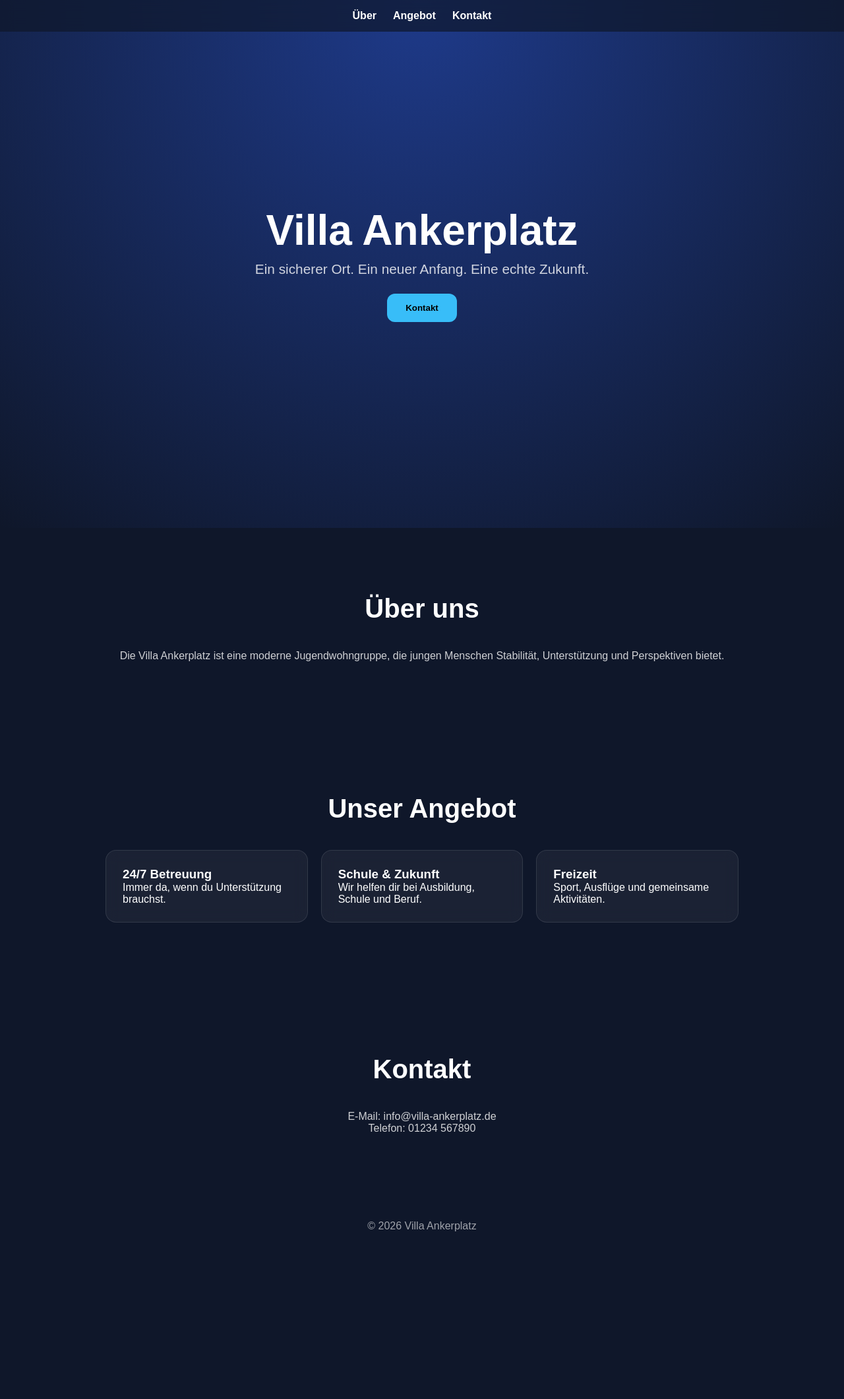
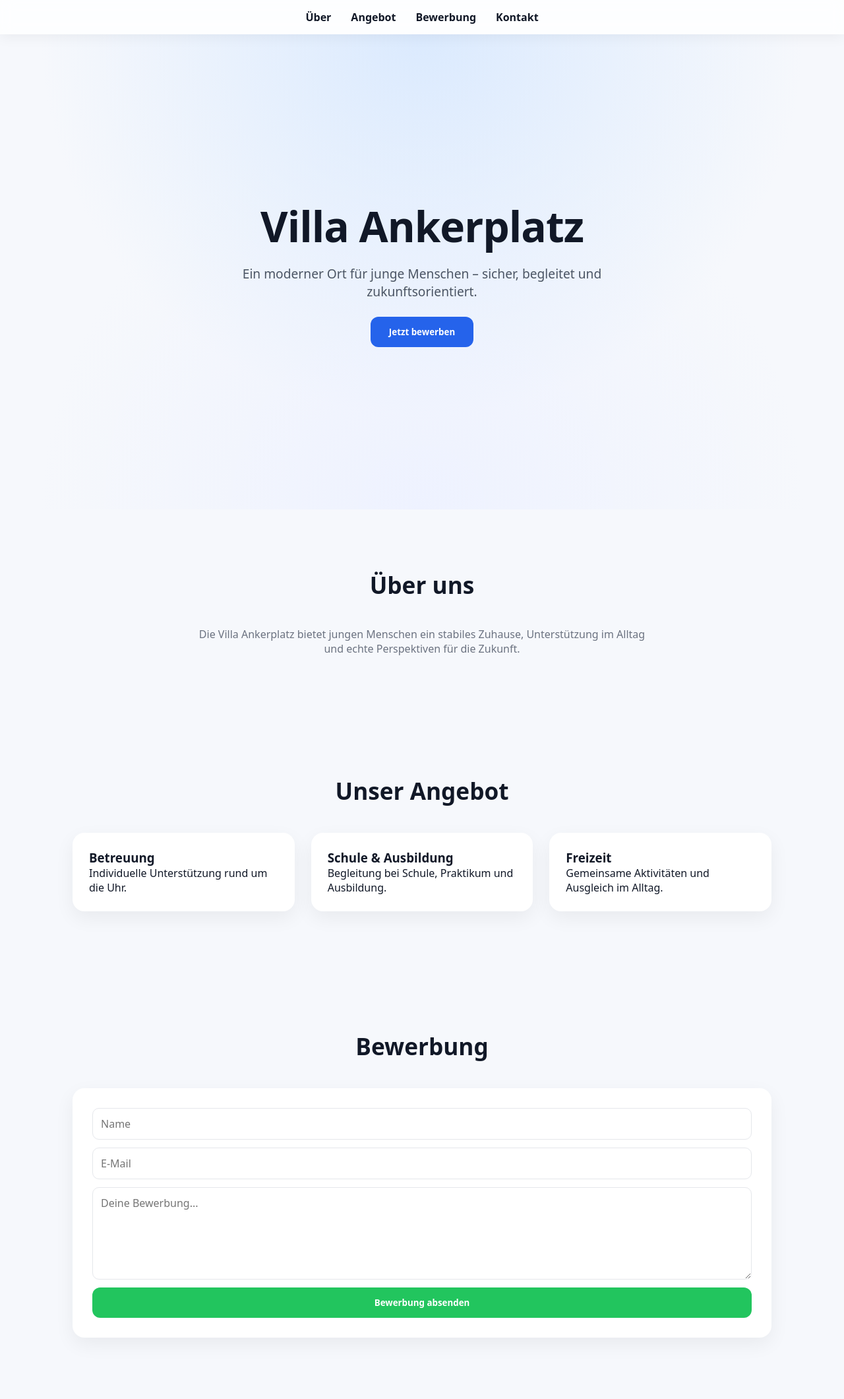
Before and after one commit to Villa-Ankerplatz/villa-ankerplatz, a plain HTML site: page index.html in a window 1280 px wide. Shown: the top 2120 px of the page at 66% size. Before the commit the page ends 1897 px from the top, so only its background shows below. Drawn offline with Linux system fonts and the light colour scheme.

Commit message:
Update index.html

```diff
--- a/index.html
+++ b/index.html
@@ -6,128 +6,158 @@
 <title>Villa Ankerplatz</title>
 
 <style>
-* {
-  margin: 0;
-  padding: 0;
-  box-sizing: border-box;
-  font-family: Arial, sans-serif;
+*{
+  margin:0;
+  padding:0;
+  box-sizing:border-box;
+  font-family: system-ui, Arial;
 }
 
-body {
-  background: #0f172a;
-  color: white;
-  overflow-x: hidden;
+body{
+  background:#f6f8fc;
+  color:#111827;
+}
+
+/* TOP BAR */
+nav{
+  position:sticky;
+  top:0;
+  background:rgba(255,255,255,0.8);
+  backdrop-filter: blur(10px);
+  display:flex;
+  justify-content:center;
+  gap:30px;
+  padding:15px;
+  box-shadow:0 5px 20px rgba(0,0,0,0.05);
+  z-index:1000;
+}
+
+nav a{
+  text-decoration:none;
+  color:#111827;
+  font-weight:600;
+}
+
+nav a:hover{
+  color:#2563eb;
 }
 
 /* HERO */
-.hero {
-  height: 100vh;
-  display: flex;
-  flex-direction: column;
-  justify-content: center;
-  align-items: center;
-  text-align: center;
-  background: radial-gradient(circle at top, #1e3a8a, #0f172a);
-  padding: 20px;
+.hero{
+  height:90vh;
+  display:flex;
+  flex-direction:column;
+  justify-content:center;
+  align-items:center;
+  text-align:center;
+  padding:20px;
+  background:
+    radial-gradient(circle at top, #dbeafe, transparent 60%),
+    radial-gradient(circle at bottom, #eef2ff, transparent 60%);
 }
 
-.hero h1 {
-  font-size: 4rem;
-  animation: fadeIn 1.2s ease-in-out;
+.hero h1{
+  font-size:4rem;
+  letter-spacing:-1px;
 }
 
-.hero p {
-  font-size: 1.3rem;
-  margin-top: 10px;
-  opacity: 0.8;
+.hero p{
+  margin-top:15px;
+  font-size:1.2rem;
+  color:#4b5563;
+  max-width:600px;
 }
 
-.btn {
-  margin-top: 25px;
-  padding: 14px 28px;
-  border: none;
-  border-radius: 12px;
-  background: #38bdf8;
-  color: black;
-  font-weight: bold;
-  cursor: pointer;
-  transition: 0.3s;
+.btn{
+  margin-top:25px;
+  padding:14px 28px;
+  border:none;
+  border-radius:12px;
+  background:#2563eb;
+  color:white;
+  font-weight:600;
+  cursor:pointer;
+  transition:0.3s;
 }
 
-.btn:hover {
-  transform: scale(1.1);
-  background: #0ea5e9;
-}
-
-/* NAV */
-nav {
-  position: fixed;
-  top: 0;
-  width: 100%;
-  display: flex;
-  justify-content: center;
-  gap: 25px;
-  padding: 15px;
-  background: rgba(15, 23, 42, 0.7);
-  backdrop-filter: blur(10px);
-}
-
-nav a {
-  color: white;
-  text-decoration: none;
-  font-weight: bold;
-  transition: 0.3s;
-}
-
-nav a:hover {
-  color: #38bdf8;
+.btn:hover{
+  transform:translateY(-3px);
+  background:#1d4ed8;
 }
 
 /* SECTIONS */
-section {
-  padding: 100px 20px;
-  max-width: 1000px;
-  margin: auto;
+section{
+  max-width:1100px;
+  margin:auto;
+  padding:90px 20px;
 }
 
-h2 {
-  text-align: center;
-  font-size: 2.5rem;
-  margin-bottom: 40px;
+h2{
+  text-align:center;
+  font-size:2.2rem;
+  margin-bottom:40px;
 }
 
 /* CARDS */
-.grid {
-  display: grid;
-  grid-template-columns: repeat(auto-fit, minmax(250px, 1fr));
-  gap: 20px;
+.grid{
+  display:grid;
+  grid-template-columns:repeat(auto-fit,minmax(260px,1fr));
+  gap:25px;
 }
 
-.card {
-  background: rgba(255,255,255,0.05);
-  border: 1px solid rgba(255,255,255,0.1);
-  padding: 25px;
-  border-radius: 16px;
-  backdrop-filter: blur(10px);
-  transition: 0.3s;
+.card{
+  background:white;
+  padding:25px;
+  border-radius:18px;
+  box-shadow:0 10px 30px rgba(0,0,0,0.06);
+  transition:0.3s;
 }
 
-.card:hover {
-  transform: translateY(-10px);
-  border-color: #38bdf8;
+.card:hover{
+  transform:translateY(-8px);
+}
+
+/* FORM */
+form{
+  background:white;
+  padding:30px;
+  border-radius:18px;
+  box-shadow:0 10px 30px rgba(0,0,0,0.06);
+  display:flex;
+  flex-direction:column;
+  gap:12px;
+}
+
+input,textarea{
+  padding:12px;
+  border-radius:10px;
+  border:1px solid #e5e7eb;
+  font-size:1rem;
+}
+
+textarea{
+  min-height:140px;
+}
+
+button[type="submit"]{
+  background:#22c55e;
+  color:white;
+  border:none;
+  padding:14px;
+  border-radius:12px;
+  font-weight:600;
+  cursor:pointer;
+}
+
+button[type="submit"]:hover{
+  background:#16a34a;
 }
 
 /* FOOTER */
-footer {
-  text-align: center;
-  padding: 30px;
-  opacity: 0.6;
-}
-
-/* ANIMATION */
-@keyframes fadeIn {
-  from {opacity: 0; transform: translateY(20px);}
-  to {opacity: 1; transform: translateY(0);}
+footer{
+  text-align:center;
+  padding:40px;
+  color:#6b7280;
 }
 </style>
 
@@ -138,20 +168,21 @@ footer {
 <nav>
   <a href="#ueber">Über</a>
   <a href="#angebot">Angebot</a>
+  <a href="#bewerbung">Bewerbung</a>
   <a href="#kontakt">Kontakt</a>
 </nav>
 
 <div class="hero">
   <h1>Villa Ankerplatz</h1>
-  <p>Ein sicherer Ort. Ein neuer Anfang. Eine echte Zukunft.</p>
-  <button class="btn" onclick="scrollToContact()">Kontakt</button>
+  <p>Ein moderner Ort für junge Menschen – sicher, begleitet und zukunftsorientiert.</p>
+  <button class="btn" onclick="scrollToForm()">Jetzt bewerben</button>
 </div>
 
 <section id="ueber">
   <h2>Über uns</h2>
-  <p style="text-align:center; opacity:0.8;">
-    Die Villa Ankerplatz ist eine moderne Jugendwohngruppe,
-    die jungen Menschen Stabilität, Unterstützung und Perspektiven bietet.
+  <p style="text-align:center; color:#6b7280; max-width:700px; margin:auto;">
+    Die Villa Ankerplatz bietet jungen Menschen ein stabiles Zuhause,
+    Unterstützung im Alltag und echte Perspektiven für die Zukunft.
   </p>
 </section>
 
@@ -161,26 +192,37 @@ footer {
   <div class="grid">
 
     <div class="card">
-      <h3>24/7 Betreuung</h3>
-      <p>Immer da, wenn du Unterstützung brauchst.</p>
+      <h3>Betreuung</h3>
+      <p>Individuelle Unterstützung rund um die Uhr.</p>
     </div>
 
     <div class="card">
-      <h3>Schule & Zukunft</h3>
-      <p>Wir helfen dir bei Ausbildung, Schule und Beruf.</p>
+      <h3>Schule & Ausbildung</h3>
+      <p>Begleitung bei Schule, Praktikum und Ausbildung.</p>
     </div>
 
     <div class="card">
       <h3>Freizeit</h3>
-      <p>Sport, Ausflüge und gemeinsame Aktivitäten.</p>
+      <p>Gemeinsame Aktivitäten und Ausgleich im Alltag.</p>
     </div>
 
   </div>
 </section>
 
+<section id="bewerbung">
+  <h2>Bewerbung</h2>
+
+  <form action="DEIN_FORMSPREE_LINK_HIER" method="POST">
+    <input type="text" name="name" placeholder="Name" required>
+    <input type="email" name="email" placeholder="E-Mail" required>
+    <textarea name="message" placeholder="Deine Bewerbung..." required></textarea>
+    <button type="submit">Bewerbung absenden</button>
+  </form>
+</section>
+
 <section id="kontakt">
   <h2>Kontakt</h2>
-  <p style="text-align:center; opacity:0.8;">
+  <p style="text-align:center; color:#6b7280;">
     E-Mail: info@villa-ankerplatz.de<br>
     Telefon: 01234 567890
   </p>
@@ -191,8 +233,8 @@ footer {
 </footer>
 
 <script>
-function scrollToContact() {
-  document.getElementById("kontakt").scrollIntoView({behavior: "smooth"});
+function scrollToForm(){
+  document.getElementById("bewerbung").scrollIntoView({behavior:"smooth"});
 }
 </script>
 
```
